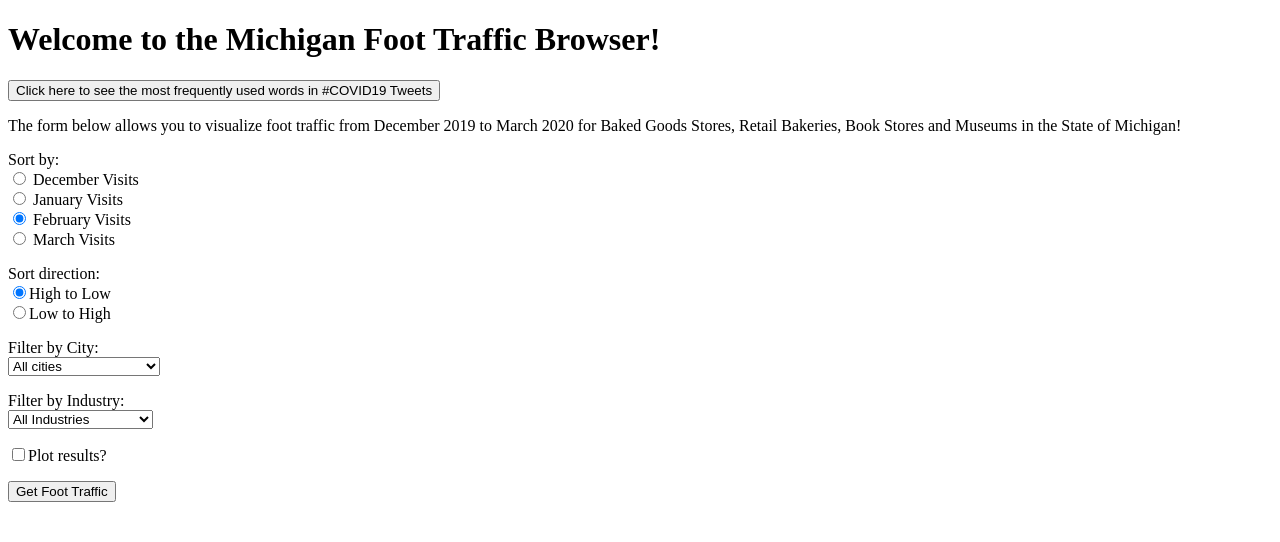
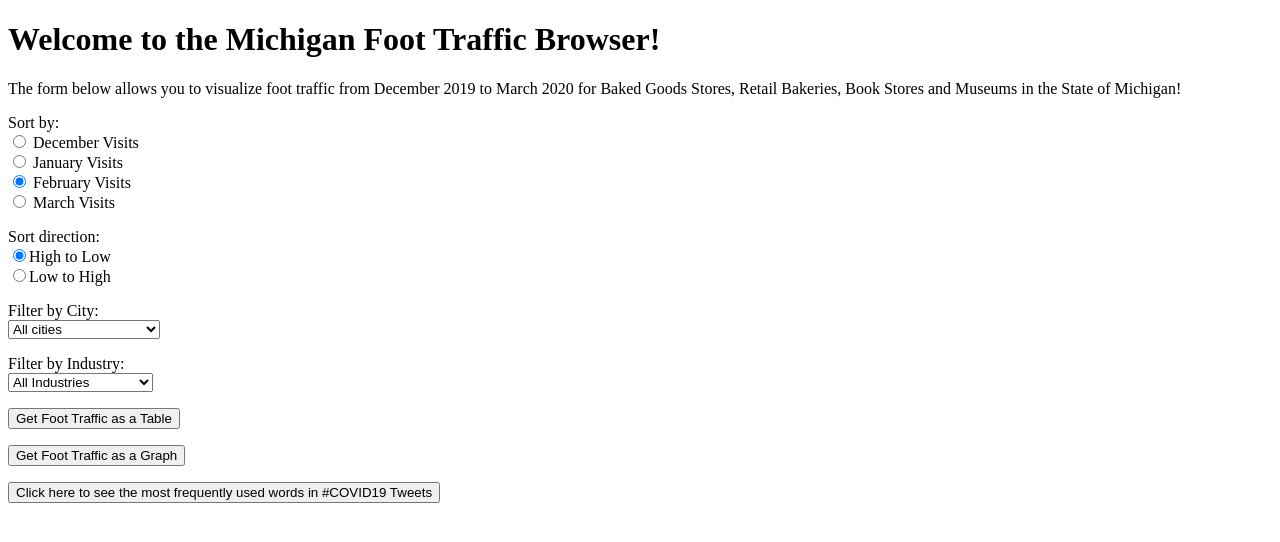
Before and after one commit to nkarizat/507FinalProject, a Flask app: page / in a window 1280 px wide. Shown: the top 542 px of the page. Run offline with Flask 2, Linux system fonts and the light colour scheme; parts of the project's set-up code (start-up, migrations or seed data) failed here and were passed over.

Commit message:
officially finished index.html

```diff
--- a/templates/index.html
+++ b/templates/index.html
@@ -8,9 +8,6 @@
     <h1>Welcome to the Michigan Foot Traffic Browser!</h1>
 
     <form action='/results' method='POST'>
-        <p>
-            <input type='submit' name='wordcloud' value='Click here to see the most frequently used words in #COVID19 Tweets'/>
-        </p>
         <p>The form below allows you to visualize foot traffic from December 2019 to March 2020 for Baked Goods Stores, Retail Bakeries, Book Stores and Museums in the State of Michigan! </p>
     <p>
     Sort by: <br/>
@@ -310,11 +307,15 @@
             <option value='Baked Goods Stores'>Baked Goods Stores</option>
             <option value='Museums'>Museums</option>
         </select>
-    <p>
-        <input type='checkbox' name='plot'/>Plot results?<br/>
+        <p>
+        <input type='submit' name='table' value='Get Foot Traffic as a Table'/>
     </p>
-
-        <input type='submit' name='table' value='Get Foot Traffic'/>
+        <p>
+            <input type='submit' name='plot' value='Get Foot Traffic as a Graph'/>
+        </p>
+        <p>
+            <input type='submit' name='wordcloud' value='Click here to see the most frequently used words in #COVID19 Tweets'/>
+        </p>
     </form>
 
 
```
